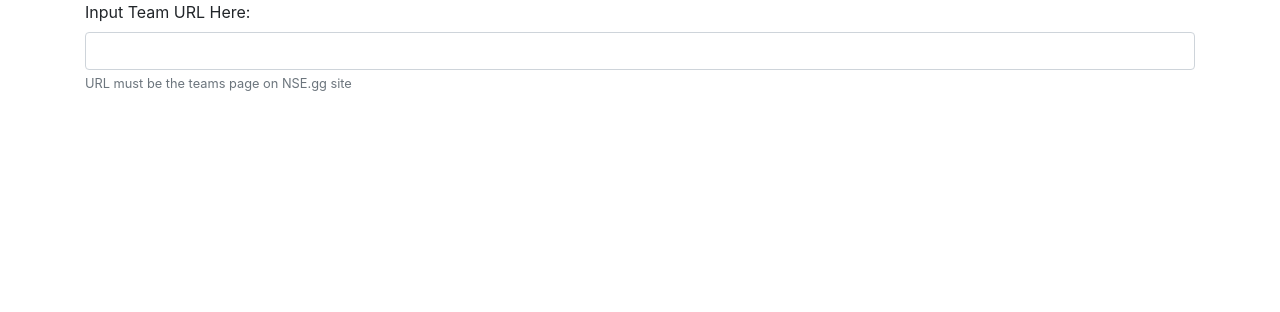
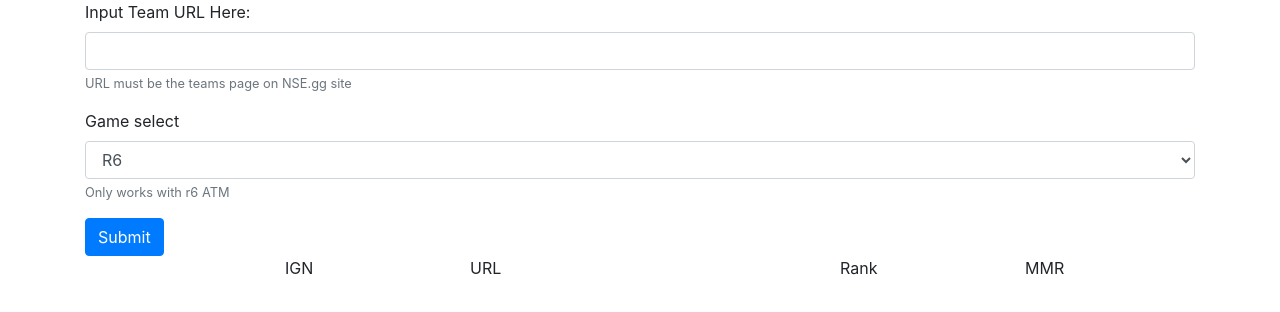
Before and after one commit to WardenHeath/WardenHeath.github.io, a plain HTML site: page index.html in a window 1280 px wide. Drawn offline with nearby package versions, Linux system fonts and the light colour scheme.

Commit message:
Updated From and added first row of table

```diff
--- a/index.html
+++ b/index.html
@@ -20,7 +20,36 @@
                 <input type="url" class= "form-control" id="TeamURLInput" aria-describedby="URLHelp">
                 <small id="URLHelp" class="form-text text-muted">URL must be the teams page on NSE.gg site</small>
             </div>
+              <div class="form-group">
+                <label for="exampleFormControlSelect1">Game select</label>
+                    <select class="form-control" id="exampleFormControlSelect1" aria-describedby="GameSelectHelp">
+                        <option>R6</option>
+                        <option>LOL</option>
+                        <option>CSGO</option>
+                        <option>Overwatch</option>
+                    </select>
+                  <small id="GameSelectHelp" class="form-text text-muted">Only works with r6 ATM</small>
+                </div>
+            <button type="submit" class="btn btn-primary">Submit</button>
         </form>
+        <div class="container">
+            <div class="row">
+                <div class="col-2">
 
+                </div>
+                <div class="col-2">
+                    IGN
+                </div>
+                <div class="col-4">
+                    URL
+                </div>
+                <div class="col-2">
+                    Rank
+                </div>
+                <div class="col-2">
+                    MMR
+                </div>
+            </div>
+        </div>
     </div>
     </body>
```
